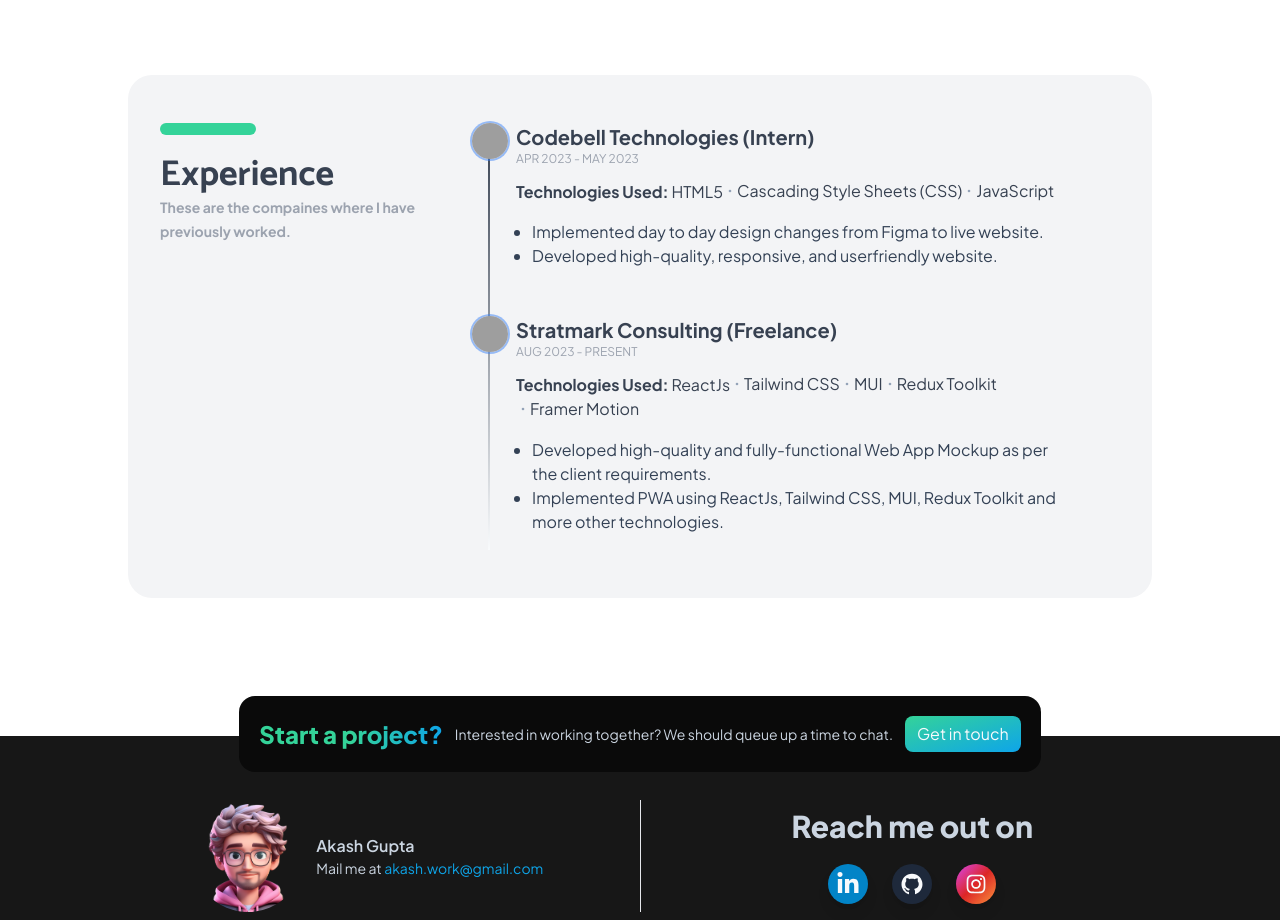
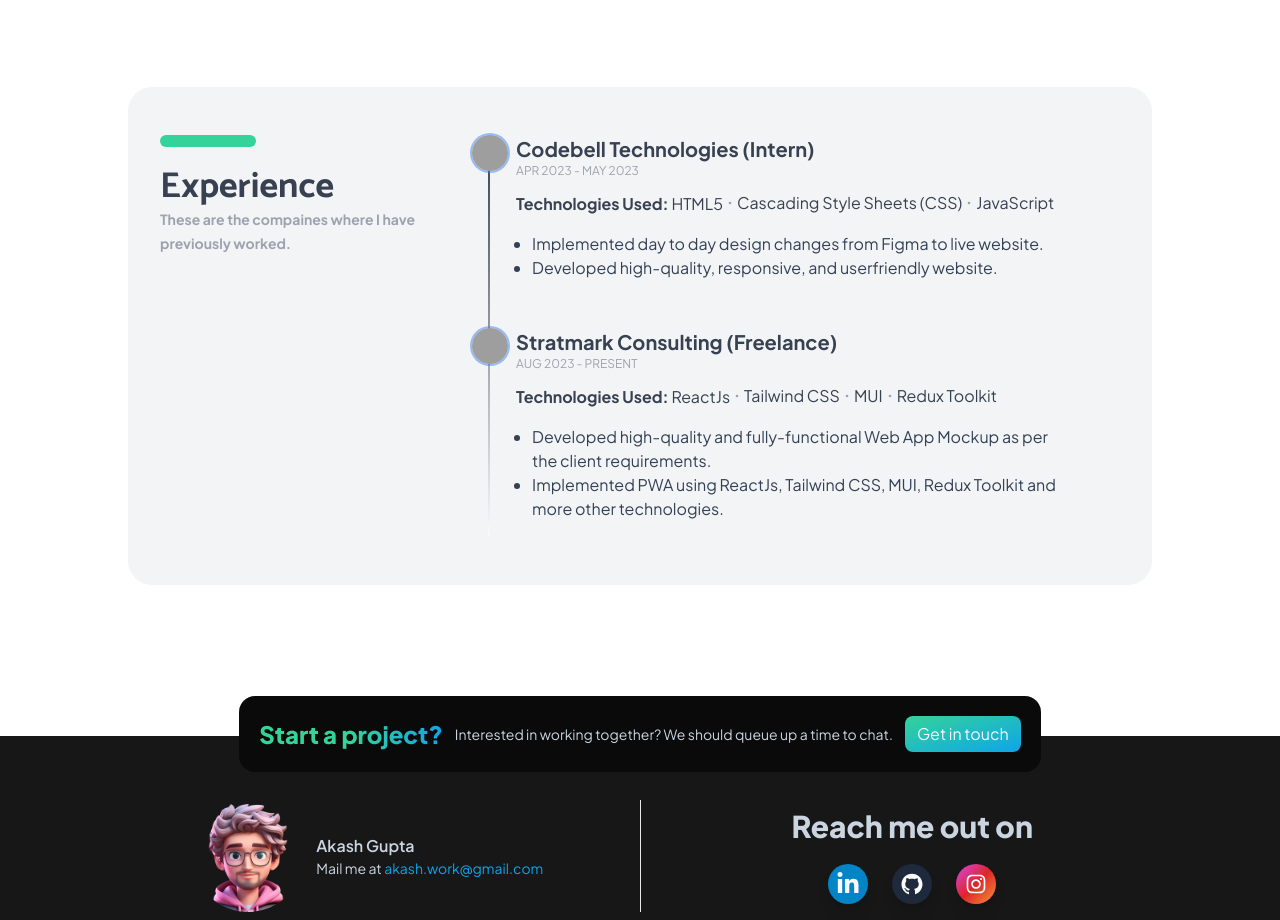
Before and after one commit to skygupta0/Portfoliov3, a React (Vite) app: page / in a window 1280 px wide. Shown: the part 3360-4280 px from the top of the page. Built offline with nearby package versions, Linux system fonts and the light colour scheme; grey boxes are pictures that could not be loaded.

Commit message:
Edit: minor changes

```diff
--- a/src/data/experience.js
+++ b/src/data/experience.js
@@ -21,9 +21,7 @@ export const experience = [
 			"ReactJs",
 			"Tailwind CSS",
 			"MUI",
-			"Redux Toolkit",
-			"Framer Motion",
-		],
+			"Redux Toolkit"],
 		description: [
 			"Developed high-quality and fully-functional Web App Mockup as per the client requirements.",
 			"Implemented PWA using ReactJs, Tailwind CSS, MUI, Redux Toolkit and more other technologies.",
```
